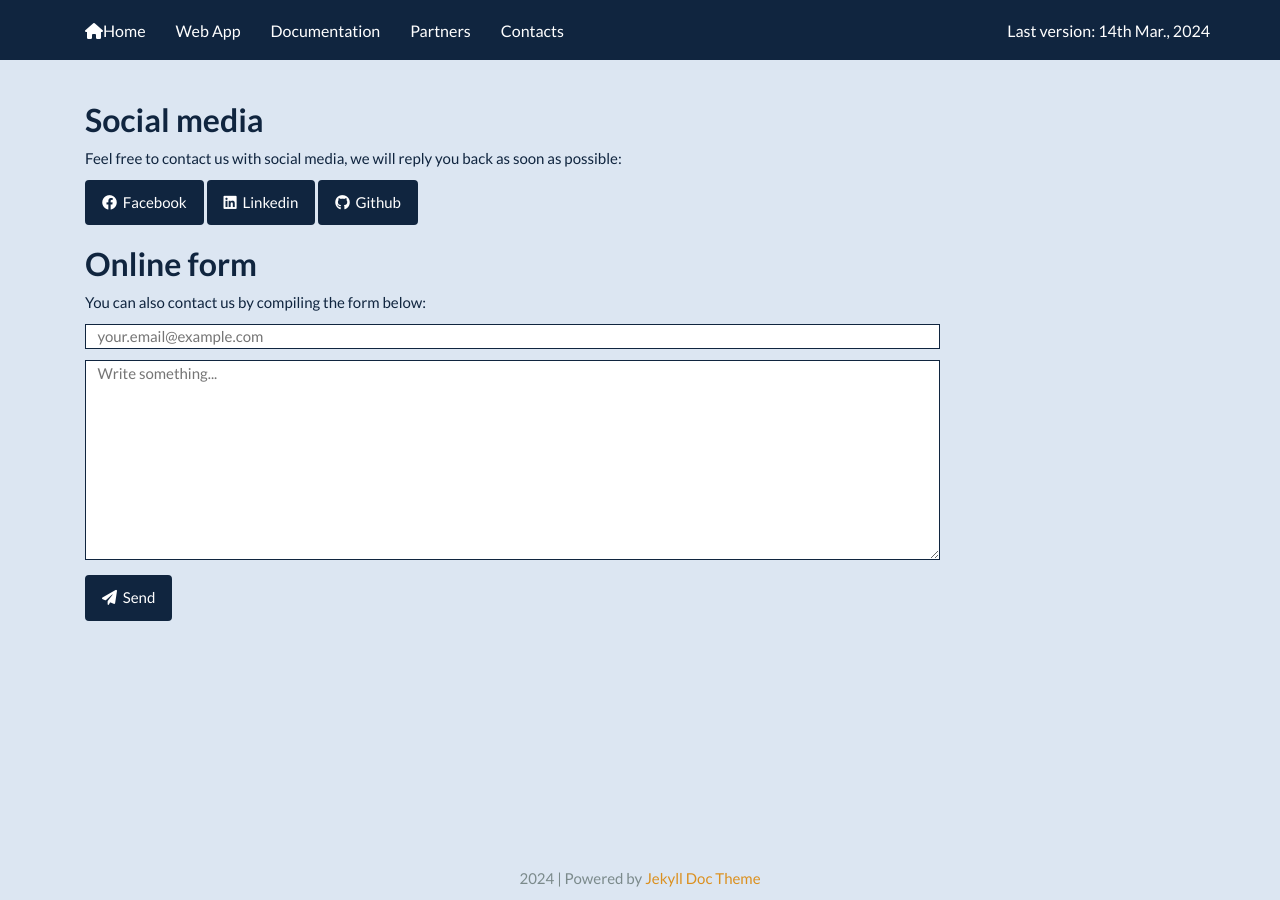
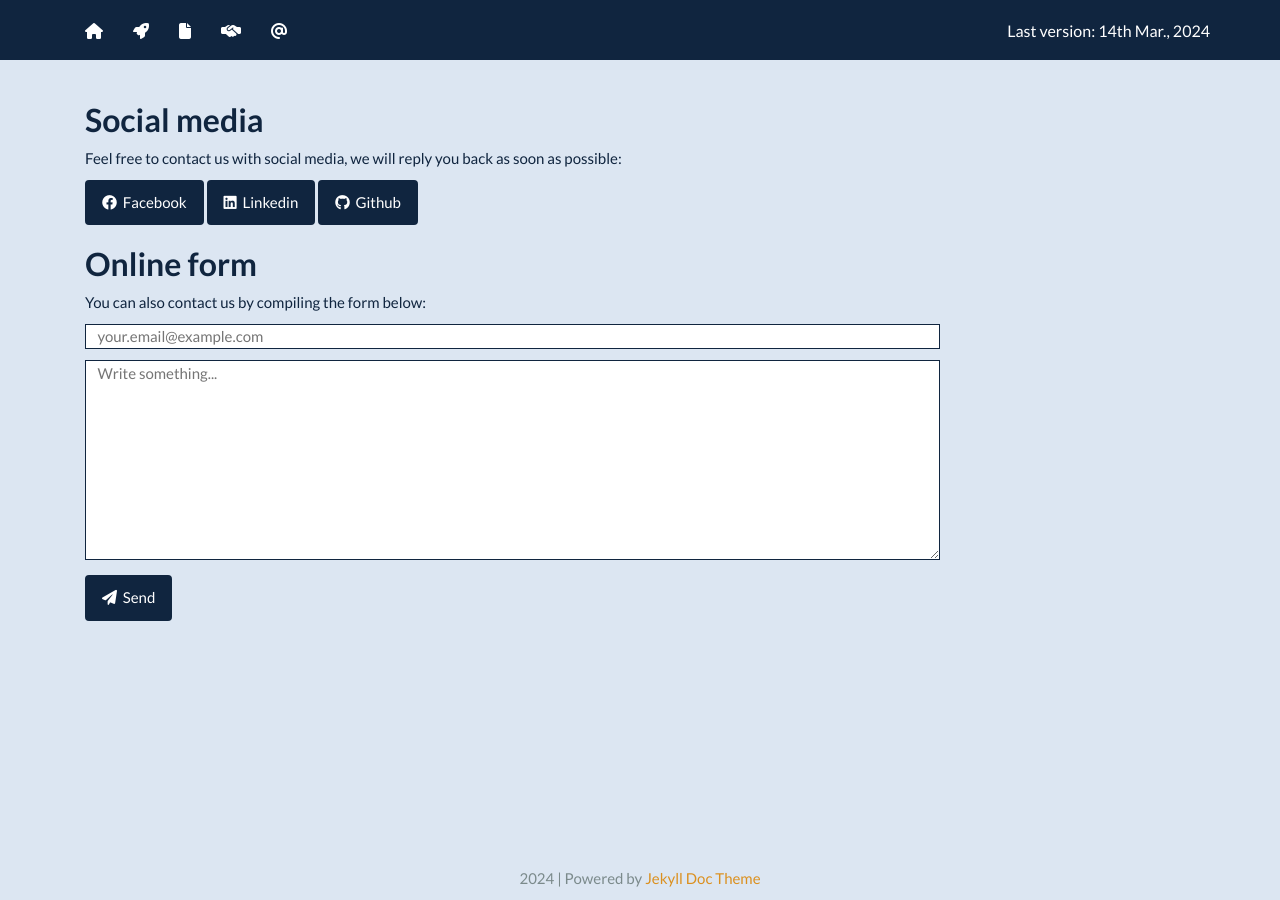
Before and after one commit to srebughini/ASALI, a Jekyll site: the page built from _pages/contacts.md, in a window 1280 px wide. Built offline with Jekyll 4.4.1, drawn with Linux system fonts in a browser that asks for light colours; a script that is not in the unit is left out.

Commit message:
Add icon in top bar navigation

```diff
--- a/_includes/topnav.html
+++ b/_includes/topnav.html
@@ -10,11 +10,11 @@
         </div>
         <div id="navbar" class="collapse navbar-collapse">
             <ul class="nav navbar-nav">
-                <li><a href="{{ site.baseurl }}/"><i class="fa-solid fa-house"></i><span>Home</span></a></li>
-                <li><a href="{{ "/pages/webapp" | relative_url }}">Web App</a></li>
-                <li><a href="{{ "/docs/gui-introduction/" | relative_url }}">Documentation</a></li>
-                <li><a href="{{ "/pages/partners" | relative_url }}">Partners</a></li>
-                <li><a href="{{ "/pages/contacts" | relative_url }}">Contacts</a></li>
+                <li><a href="{{ site.baseurl }}/"><i class="fa-solid fa-house"></i></a></li>
+                <li><a href="{{ "/pages/webapp" | relative_url }}"><i class="fa-solid fa-rocket"></i></a></li>
+                <li><a href="{{ "/docs/gui-introduction/" | relative_url }}"><i class="fa-solid fa-file"></i></a></li>
+                <li><a href="{{ "/pages/partners" | relative_url }}"><i class="fa-solid fa-handshake-simple"></i></a></li>
+                <li><a href="{{ "/pages/contacts" | relative_url }}"><i class="fa-solid fa-at"></i></a></li>
             </ul>
             <div class="navbar-right">
                 <ul class="nav navbar-nav">
```
